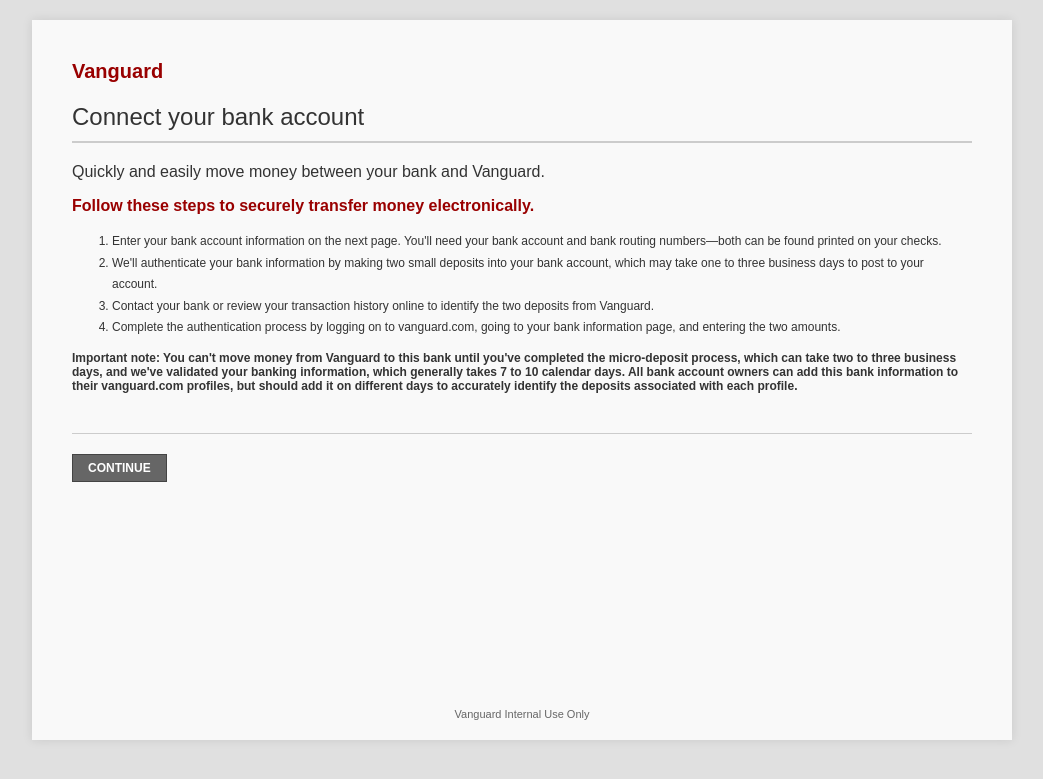
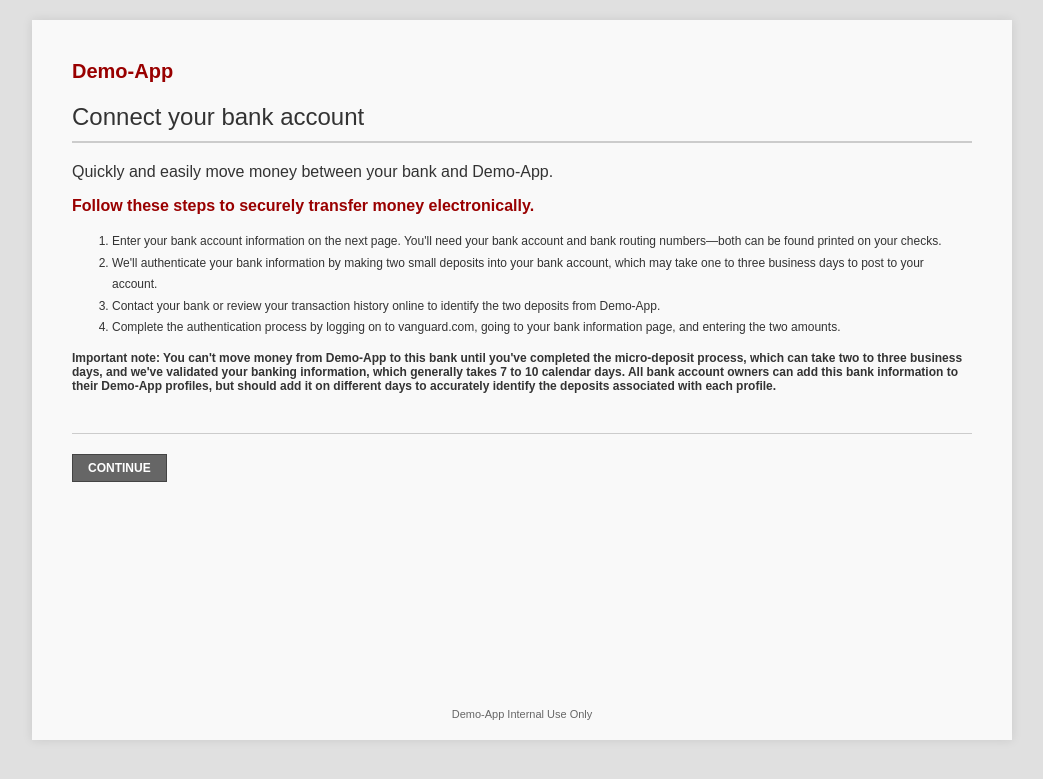
Before and after one commit to skallidah/vanguard-bank-connection-demo, a Flask app: page / in a window 1280 px wide. Shown: the top 779 px of the page, without its empty margins (118-1161 px from the left). Run offline with Flask 3, Linux system fonts and the light colour scheme.

Commit message:
Replace Demo-App branding with Demo-App across all UI templates
Updates user-facing text in templates/ and van_1/ — logo, footer,
and all prose references. Internal code identifiers (field names,
account IDs) are unchanged.

Co-Authored-By: Claude Sonnet 4.6 <noreply@anthropic.com>

```diff
--- a/templates/add_bank.html
+++ b/templates/add_bank.html
@@ -105,7 +105,7 @@
             </div>
         </div>
 
-        <div class="footer-note">Vanguard Internal Use Only</div>
+        <div class="footer-note">Demo-App Internal Use Only</div>
         <div id="api-log"><h3>API Calls</h3><ul id="api-log-list"></ul></div>
     </div>
 
--- a/templates/authorize.html
+++ b/templates/authorize.html
@@ -8,7 +8,7 @@
 <body>
     <div class="container">
         <h1>Authorize accounts</h1>
-        <p class="text-small">Verify the bank information you entered and choose the Vanguard accounts you'll use to move money between your bank and Vanguard.</p>
+        <p class="text-small">Verify the bank information you entered and choose the Demo-App accounts you'll use to move money between your bank and Demo-App.</p>
 
         <h2>Bank information</h2>
         <table class="data-table">
@@ -53,7 +53,7 @@
             </div>
         </div>
 
-        <div class="footer-note">Vanguard Internal Use Only</div>
+        <div class="footer-note">Demo-App Internal Use Only</div>
         <div id="api-log"><h3>API Calls</h3><ul id="api-log-list"></ul></div>
     </div>
 
--- a/templates/index.html
+++ b/templates/index.html
@@ -7,25 +7,25 @@
 </head>
 <body>
     <div class="container">
-        <div class="logo">Vanguard</div>
+        <div class="logo">Demo-App</div>
         <h1>Connect your bank account</h1>
-        <p>Quickly and easily move money between your bank and Vanguard.</p>
+        <p>Quickly and easily move money between your bank and Demo-App.</p>
         <p class="text-red">Follow these steps to securely transfer money electronically.</p>
         <ol class="text-small" style="line-height: 1.8;">
             <li>Enter your bank account information on the next page. You'll need your bank account and bank routing numbers—both can be found printed on your checks.</li>
             <li>We'll authenticate your bank information by making two small deposits into your bank account, which may take one to three business days to post to your account.</li>
-            <li>Contact your bank or review your transaction history online to identify the two deposits from Vanguard.</li>
+            <li>Contact your bank or review your transaction history online to identify the two deposits from Demo-App.</li>
             <li>Complete the authentication process by logging on to vanguard.com, going to your bank information page, and entering the two amounts.</li>
         </ol>
         <p class="text-small text-bold">
-            Important note: You can't move money from Vanguard to this bank until you've completed the micro-deposit process, which can take two to three business days, and we've validated your banking information, which generally takes 7 to 10 calendar days. All bank account owners can add this bank information to their vanguard.com profiles, but should add it on different days to accurately identify the deposits associated with each profile.
+            Important note: You can't move money from Demo-App to this bank until you've completed the micro-deposit process, which can take two to three business days, and we've validated your banking information, which generally takes 7 to 10 calendar days. All bank account owners can add this bank information to their Demo-App profiles, but should add it on different days to accurately identify the deposits associated with each profile.
         </p>
         <div class="action-buttons">
             <div class="right-btns">
                 <a href="/add-bank" class="btn">CONTINUE</a>
             </div>
         </div>
-        <div class="footer-note">Vanguard Internal Use Only</div>
+        <div class="footer-note">Demo-App Internal Use Only</div>
     </div>
 </body>
 </html>
--- a/templates/review.html
+++ b/templates/review.html
@@ -9,14 +9,14 @@
     <div class="container">
         <h1>Review your information</h1>
         <p class="text-small">The bank below will be connected to your account. Make sure you review the next steps to finalize the process.</p>
-        <p class="text-small text-bold">Important note: You can't move money from Vanguard to this bank until you've completed the micro-deposit process and we've validated your bank information.</p>
+        <p class="text-small text-bold">Important note: You can't move money from Demo-App to this bank until you've completed the micro-deposit process and we've validated your bank information.</p>
 
         <div class="info-box">
             <p style="margin-top: 0;"><strong>I've entered and saved your bank account information.</strong> You'll need to follow these instructions to complete the process:</p>
             <ol>
                 <li>Log on to our website, go to the <strong>My Accounts</strong> tab, click <strong>Profile &amp; account settings</strong>, click <strong>Bank information</strong>.</li>
                 <li>Review the new bank information. If everything is correct, read and sign the authorization agreement. You'll receive additional instructions after you e-sign.</li>
-                <li>You can't move money from Vanguard to this bank until you've completed the micro-deposit process and we've validated your bank information.</li>
+                <li>You can't move money from Demo-App to this bank until you've completed the micro-deposit process and we've validated your bank information.</li>
             </ol>
         </div>
 
--- a/templates/success.html
+++ b/templates/success.html
@@ -14,7 +14,7 @@
 </head>
 <body>
     <div class="container">
-        <div class="logo">Vanguard</div>
+        <div class="logo">Demo-App</div>
         <div class="success-box">
             <div class="success-icon">&#10003;</div>
             <div class="success-title">Entry submitted successfully</div>
@@ -27,7 +27,7 @@
         <div class="action-buttons" style="justify-content: center;">
             <a href="/" class="btn">START OVER</a>
         </div>
-        <div class="footer-note">Vanguard Internal Use Only</div>
+        <div class="footer-note">Demo-App Internal Use Only</div>
     </div>
 </body>
 </html>
--- a/van_1/add-bank.html
+++ b/van_1/add-bank.html
@@ -134,7 +134,7 @@
             </div>
         </div>
 
-        <div class="footer-note">Vanguard Internal Use Only</div>
+        <div class="footer-note">Demo-App Internal Use Only</div>
 
         <div id="api-log">
             <h3>API Calls</h3>
--- a/van_1/authorize.html
+++ b/van_1/authorize.html
@@ -8,7 +8,7 @@
 <body>
     <div class="container">
         <h1>Authorize accounts</h1>
-        <p class="text-small">Verify the bank information you entered and choose the Vanguard accounts you'll use to move money between your bank and Vanguard.</p>
+        <p class="text-small">Verify the bank information you entered and choose the Demo-App accounts you'll use to move money between your bank and Demo-App.</p>
 
         <h2>Bank information</h2>
         <table class="data-table">
@@ -37,7 +37,7 @@
             </div>
         </div>
 
-        <div class="footer-note">Vanguard Internal Use Only</div>
+        <div class="footer-note">Demo-App Internal Use Only</div>
 
         <div id="api-log">
             <h3>API Calls</h3>
--- a/van_1/review.html
+++ b/van_1/review.html
@@ -10,14 +10,14 @@
         <h1>Review your information</h1>
         <p class="text-small">The bank below will be connected to your account. Make sure you review the next steps to finalize the process.</p>
 
-        <p class="text-small text-bold">Important note: You can't move money from Vanguard to this bank until you've completed the micro-deposit process and we've validated your bank information.</p>
+        <p class="text-small text-bold">Important note: You can't move money from Demo-App to this bank until you've completed the micro-deposit process and we've validated your bank information.</p>
 
         <div class="info-box">
             <p style="margin-top: 0;"><strong>I've entered and saved your bank account information.</strong> You'll need to follow these instructions to complete the process:</p>
             <ol>
                 <li>Log on to our website, go to the <strong>My Accounts</strong> tab, click <strong>Profile & account settings</strong>, click <strong>Bank information</strong>.</li>
                 <li>Review the new bank information. If everything is correct, read and sign the authorization agreement. You'll receive additional instructions after you e-sign.</li>
-                <li>You can't move money from Vanguard to this bank until you've completed the micro-deposit process and we've validated your bank information.</li>
+                <li>You can't move money from Demo-App to this bank until you've completed the micro-deposit process and we've validated your bank information.</li>
             </ol>
         </div>
 
--- a/van_1/success.html
+++ b/van_1/success.html
@@ -33,7 +33,7 @@
 </head>
 <body>
     <div class="container">
-        <div class="logo">Vanguard</div>
+        <div class="logo">Demo-App</div>
 
         <div class="success-box">
             <div class="success-icon">&#10003;</div>
@@ -47,7 +47,7 @@
             <a href="index.html" class="btn">START OVER</a>
         </div>
 
-        <div class="footer-note">Vanguard Internal Use Only</div>
+        <div class="footer-note">Demo-App Internal Use Only</div>
     </div>
 
     <script>
```
Also changed, not shown: van_1/index.html (+5 -5 lines).
